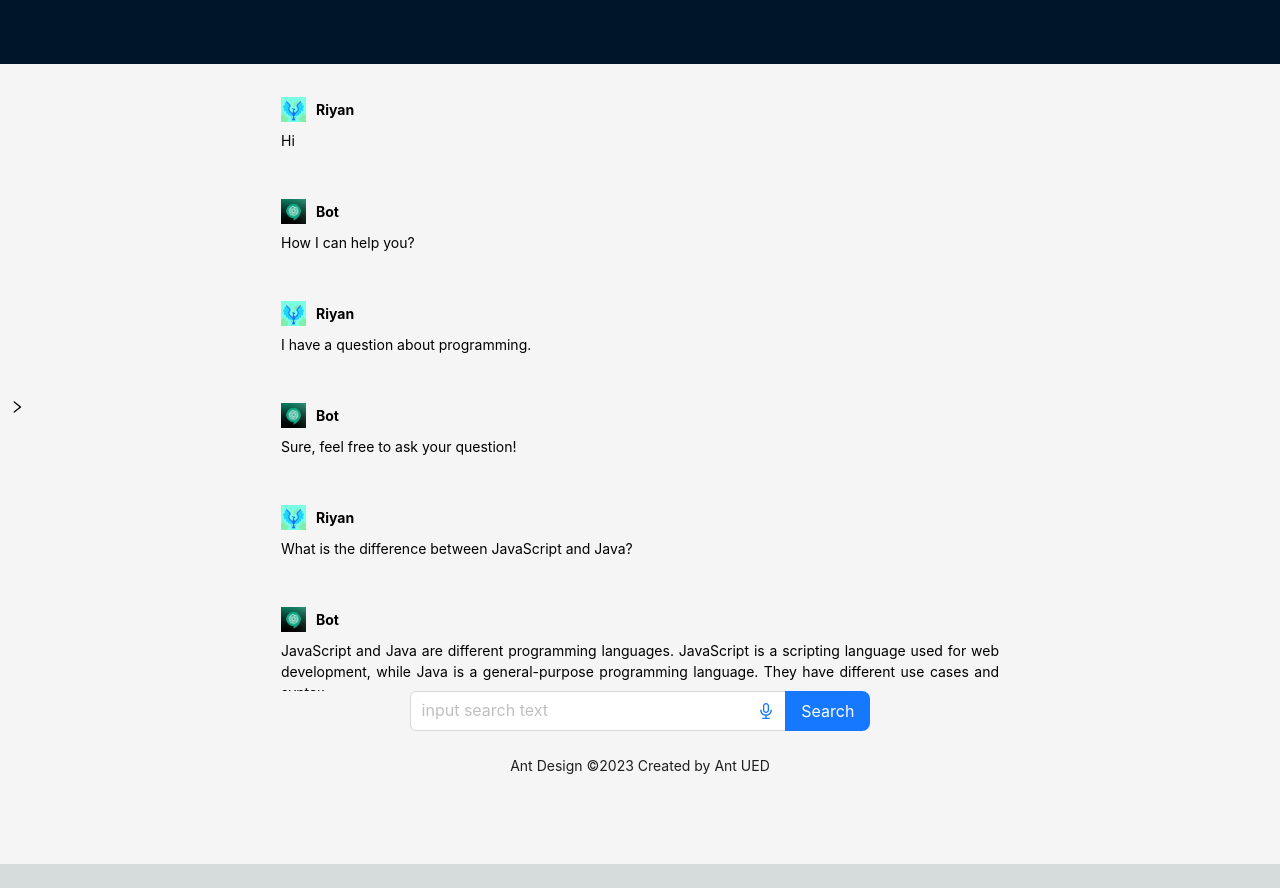
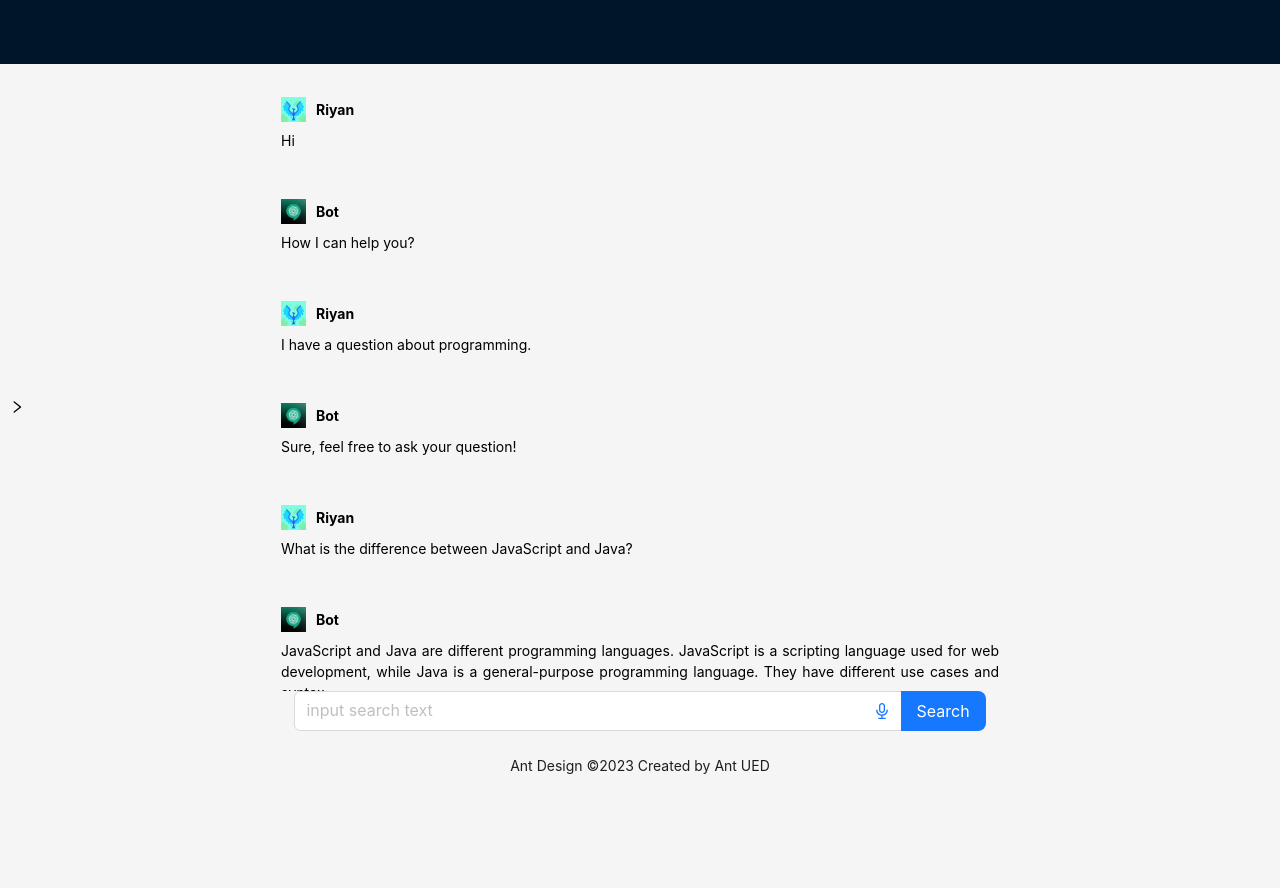
Before and after one commit to Ryand1234/Doc_Analyzer, a Next.js app in the folder doc_analyzer/: page / in a window 1280 px wide. Before the commit the page ends 864 px from the top, so only its background shows below. Built offline with nearby package versions, Linux system fonts and the light colour scheme.

Commit message:
added search functionality (basic)

```diff
--- a/doc_analyzer/app/layout/chatbox.tsx
+++ b/doc_analyzer/app/layout/chatbox.tsx
@@ -9,7 +9,7 @@ export default function ChatBox({ messages }: MenuProps) {
     } = theme.useToken();
     return (
         <>
-            <Content style={{marginBottom: '10px'}}>
+            <Content style={{paddingBottom: '20vh'}}>
                 {messages.map((element, index) => (
                     <Message key={index} message={element.message} user={element.user} />
                 ))}
--- a/doc_analyzer/app/page.tsx
+++ b/doc_analyzer/app/page.tsx
@@ -24,7 +24,6 @@ const suffix = (
   />
 );
 
-const onSearch: SearchProps['onSearch'] = (value, _e, info) => console.log(info?.source, value);
 
 const App: React.FC = () => {
   const [collapsed, setCollapsed] = useState(true);
@@ -36,7 +35,7 @@ const App: React.FC = () => {
     "Full Stack Developer Requirements"
   ]
 
-  const messages: Array<Info> = [
+  const [messages, setMessages] = useState([
     {
       "user": "Riyan",
       "message": "Hi"
@@ -61,7 +60,12 @@ const App: React.FC = () => {
       "user": "Bot",
       "message": "JavaScript and Java are different programming languages. JavaScript is a scripting language used for web development, while Java is a general-purpose programming language. They have different use cases and syntax."
     },
-  ]
+  ]);
+
+const onSearch: SearchProps['onSearch'] = (value, _e, info) => {console.log(info?.source, value); messages.push( {
+  "user": "Riyan",
+  "message": value
+}); setMessages(messages);};
 
 
   return (
@@ -79,13 +83,11 @@ const App: React.FC = () => {
         <div className="demo-logo" />
       </Header>
 
-      <Layout style={{ marginTop: '4rem', minHeight: '100vh' }}>
+      <Layout style={{ marginTop: '4rem' }}>
         <Sider
           style={{ overflow: 'auto', width: '200px', height: '100vh', position: 'fixed' }}
           hidden={collapsed}>
-          {/* <div className="demo-logo-vertical" /> */}
           <Menu history={history} />
-          {/* <Menu theme="dark" defaultSelectedKeys={['1']} mode="inline" items={items} /> */}
         </Sider>
         {collapsed ? <RightOutlined style={{
           color: 'black',
@@ -121,7 +123,7 @@ const App: React.FC = () => {
         }}>
         <Search
           style={{
-              width: '60%',
+            width: '90%',
           }}
           placeholder="input search text"
           enterButton="Search"
```
Lines whose indentation alone changed are shown as unchanged.
